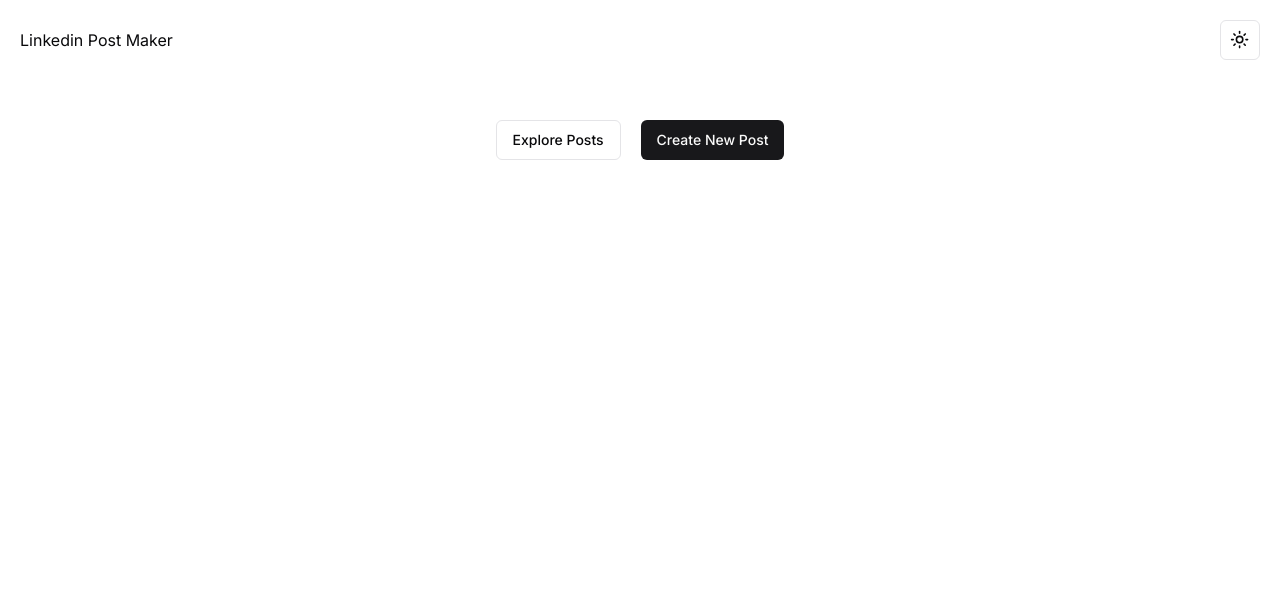
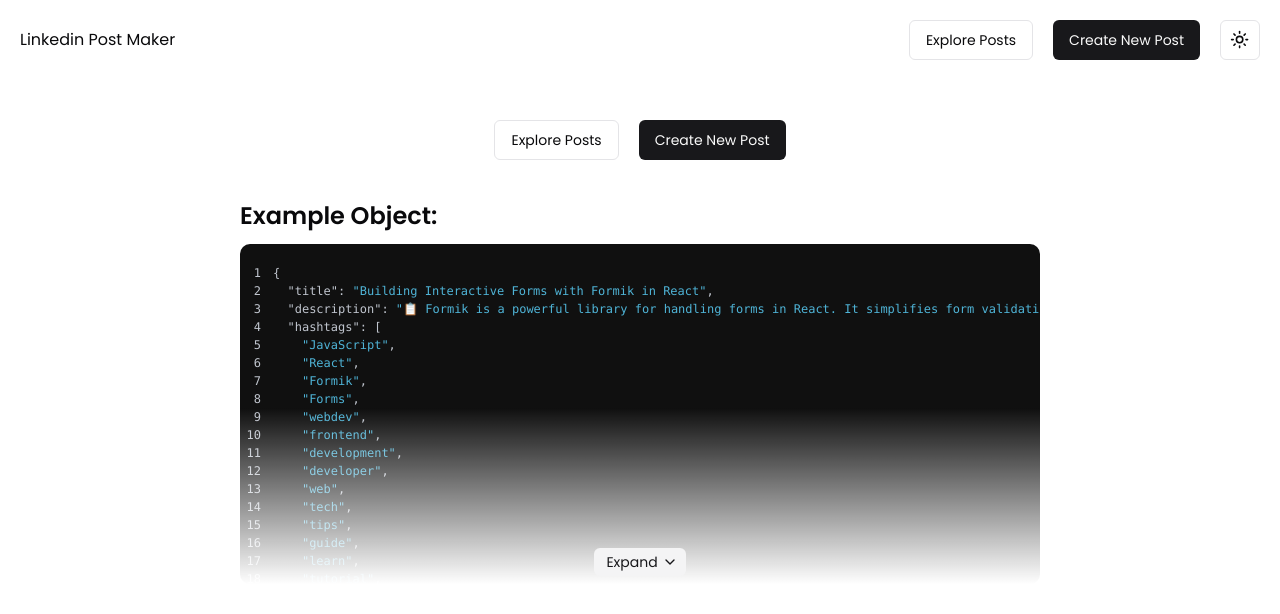
Before and after one commit to DIVYA-PAWAR-03/linkedin-post-maker, a Next.js app: page / in a window 1280 px wide. Shown: the top 614 px of the page. Built offline with nearby package versions, Linux system fonts and the light colour scheme.

Commit message:
feat: example code added, minor bug fixed

```diff
--- a/src/app/layout.tsx
+++ b/src/app/layout.tsx
@@ -1,5 +1,5 @@
 import type { Metadata } from "next";
-import { Inter as FontSans } from "next/font/google";
+import { Inter as FontSans, Poppins } from "next/font/google";
 import { ThemeProvider } from "@/lib/theme-provider";
 import { cn } from "@/lib/utils";
 import "./globals.css";
@@ -9,9 +9,15 @@ const fontSans = FontSans({
   variable: "--font-sans",
 });
 
+const fontPoppins = Poppins({
+  subsets: ["latin"],
+  weight: ["100", "400", "600"],
+  variable: "--font-poppins",
+});
+
 export const metadata: Metadata = {
-  title: "Create Next App",
-  description: "Generated by create next app",
+  title: "Linkedin Post Maker",
+  description: "quick Linkedin post maker",
 };
 
 export default function RootLayout({
@@ -24,7 +30,7 @@ export default function RootLayout({
       <body
         className={cn(
           "min-h-screen bg-background font-sans antialiased",
-          fontSans.variable
+          fontPoppins.className
         )}
       >
         <ThemeProvider attribute="class" defaultTheme="system" enableSystem>
--- a/src/app/page.tsx
+++ b/src/app/page.tsx
@@ -1,8 +1,76 @@
+"use client";
+
 import Header from "@/components/header";
 import { Button } from "@/components/ui/button";
+import { ChevronDown } from "lucide-react";
 import Link from "next/link";
+import { useState } from "react";
+import SyntaxHighlighter from "react-syntax-highlighter";
+import { anOldHope } from "react-syntax-highlighter/dist/esm/styles/hljs";
 
 export default function Home() {
+  const [expanded, setExpanded] = useState(false);
+
+  const exampleObject = {
+    title: "Building Interactive Forms with Formik in React",
+    description:
+      "📋 Formik is a powerful library for handling forms in React. It simplifies form validation, submission, and state management, making it easy to build interactive and user-friendly forms.",
+    hashtags: [
+      "JavaScript",
+      "React",
+      "Formik",
+      "Forms",
+      "webdev",
+      "frontend",
+      "development",
+      "developer",
+      "web",
+      "tech",
+      "tips",
+      "guide",
+      "learn",
+      "tutorial",
+      "webdevelopment",
+    ],
+    content: [
+      {
+        name: "Introduction to Formik",
+        description:
+          "📋 Formik is a popular library for managing form state in React applications. It helps you handle form validation, submission, and state management efficiently.",
+        codeLang: "none",
+        code: "",
+      },
+      {
+        name: "Installing Formik",
+        description:
+          "📥 Start by installing Formik in your React project using npm or yarn.",
+        codeLang: "bash",
+        code: "npm install formik\n# or\nyarn add formik",
+      },
+      {
+        name: "Creating a Basic Form with Formik",
+        description:
+          "🛠 Create a basic form using Formik. Define your form structure and handle form state using the `useFormik` hook.",
+        codeLang: "javascript",
+        code: 'import React from \'react\';\nimport { useFormik } from \'formik\';\n\nconst BasicForm = () => {\n  const formik = useFormik({\n    initialValues: {\n      name: \'\',\n      email: \'\'\n    },\n    onSubmit: values => {\n      alert(JSON.stringify(values, null, 2));\n    }\n  });\n  return (\n    <form onSubmit={formik.handleSubmit}>\n      <label htmlFor="name">Name</label>\n      <input\n        id="name"\n        name="name"\n        type="text"\n        onChange={formik.handleChange}\n        value={formik.values.name}\n      />\n      <label htmlFor="email">Email</label>\n      <input\n        id="email"\n        name="email"\n        type="email"\n        onChange={formik.handleChange}\n        value={formik.values.email}\n      />\n      <button type="submit">Submit</button>\n    </form>\n  );\n};\n\nexport default BasicForm;',
+      },
+      {
+        name: "Adding Validation with Yup",
+        description:
+          "✅ Integrate Yup for schema-based form validation. Define a validation schema and pass it to Formik to validate form fields.",
+        codeLang: "javascript",
+        code: "import React from 'react';\nimport { useFormik } from 'formik';\nimport * as Yup from 'yup';\n\nconst validationSchema = Yup.object({\n  name: Yup.string()\n    .min(2, 'Must be at least 2 characters')\n    .required('Required'),\n  email: Yup.string()\n    .email('Invalid email address')\n    .required('Required')\n});\n\nconst ValidationForm = () => {\n  const formik = useFormik({\n    initialValues: {\n      name: '',\n      email: ''\n    },\n    validationSchema,\n    onSubmit: values => {\n      alert(JSON.stringify(values, null, 2));\n    }\n  });\n  return (\n    <form onSubmit={formik.handleSubmit}>\n      <label htmlFor=\"name\">Name</label>\n      <input\n        id=\"name\"\n        name=\"name\"\n        type=\"text\"\n        onChange={formik.handleChange}\n        value={formik.values.name}\n      />\n      {formik.errors.name ? <div>{formik.errors.name}</div> : null}\n      <label htmlFor=\"email\">Email</label>\n      <input\n        id=\"email\"\n        name=\"email\"\n        type=\"email\"\n        onChange={formik.handleChange}\n        value={formik.values.email}\n      />\n      {formik.errors.email ? <div>{formik.errors.email}</div> : null}\n      <button type=\"submit\">Submit</button>\n    </form>\n  );\n};\n\nexport default ValidationForm;",
+      },
+      {
+        name: "Handling Form Submission",
+        description:
+          "🔄 Handle form submission using Formik's `onSubmit` handler. Process form data and perform necessary actions upon form submission.",
+        codeLang: "javascript",
+        code: 'import React from \'react\';\nimport { useFormik } from \'formik\';\n\nconst SubmitForm = () => {\n  const formik = useFormik({\n    initialValues: {\n      name: \'\',\n      email: \'\'\n    },\n    onSubmit: values => {\n      console.log(\'Form data\', values);\n      // Perform additional actions such as sending data to an API\n    }\n  });\n  return (\n    <form onSubmit={formik.handleSubmit}>\n      <label htmlFor="name">Name</label>\n      <input\n        id="name"\n        name="name"\n        type="text"\n        onChange={formik.handleChange}\n        value={formik.values.name}\n      />\n      <label htmlFor="email">Email</label>\n      <input\n        id="email"\n        name="email"\n        type="email"\n        onChange={formik.handleChange}\n        value={formik.values.email}\n      />\n      <button type="submit">Submit</button>\n    </form>\n  );\n};\n\nexport default SubmitForm;',
+      },
+    ],
+  };
+
   return (
     <main className="">
       <Header />
@@ -14,6 +82,47 @@ export default function Home() {
           <Button>Create New Post</Button>
         </Link>
       </div>
+      <div
+        className="relative mt-10 w-[50rem] m-auto rounded-[10px] overflow-hidden"
+        style={{
+          height: expanded ? "auto" : "24rem",
+          overflow: expanded ? "unset" : "hidden",
+        }}
+      >
+        <h1 className="text-2xl font-bold mb-3">Example Object:</h1>
+        <SyntaxHighlighter
+          language={"json"}
+          style={anOldHope}
+          showLineNumbers
+          customStyle={{
+            backgroundColor: "#101010",
+            borderRadius: "10px",
+            paddingTop: "20px",
+            fontSize: 12 + "px",
+            paddingBottom: "20px",
+          }}
+          wrapLines={false}
+          lineProps={{
+            style: { wordBreak: "break-all", whiteSpace: "pre-wrap" },
+          }}
+          className="p-4"
+        >
+          {JSON.stringify(exampleObject, null, 2)}
+        </SyntaxHighlighter>
+        {!expanded && (
+          <div className="absolute p-2 h-44 flex justify-center items-end bottom-0 left-0 w-full bg-gradient-to-b from-transparent to-background ">
+            <Button
+              className="h-7 pr-2 pl-3"
+              variant={"secondary"}
+              onClick={() => {
+                setExpanded(true);
+              }}
+            >
+              Expand <ChevronDown className="ml-1 h-4 w-4" />
+            </Button>
+          </div>
+        )}
+      </div>
     </main>
   );
 }
--- a/src/components/header.tsx
+++ b/src/components/header.tsx
@@ -1,11 +1,21 @@
 import React from "react";
 import { ModeToggle } from "./ui/mode-toggle";
+import Link from "next/link";
+import { Button } from "./ui/button";
 
 const Header = () => {
   return (
     <div className="flex justify-between items-center p-5">
       <div>Linkedin Post Maker</div>
-      <ModeToggle />
+      <div className="flex justify-center items-center gap-5">
+        <Link href={"/explore"}>
+          <Button variant="outline">Explore Posts</Button>
+        </Link>
+        <Link href={"/post-editor"}>
+          <Button>Create New Post</Button>
+        </Link>
+        <ModeToggle />
+      </div>
     </div>
   );
 };
--- a/src/components/sidebar.tsx
+++ b/src/components/sidebar.tsx
@@ -7,6 +7,7 @@ import { Textarea } from "./ui/textarea";
 import usePost from "@/lib/usePost";
 import { useUser } from "@/lib/useUser";
 import UserDescription from "./user-description";
+import { ModeToggle } from "./ui/mode-toggle";
 
 type Props = {};
 
@@ -31,13 +32,16 @@ const Sidebar = (props: Props) => {
 
   return (
     <aside className="flex flex-col p-4">
-      <div className="mb-3 flex gap-2 items-center">
+      <div className="mb-3 flex gap-2 items-center justify-between">
+        <div className="flex gap-2 items-center">
           <Link href={"/"}>
             <Button variant="secondary" size="icon">
               <Home className="h-5 w-5" />
             </Button>
           </Link>
           <h1 className="text-xl font-bold">Post Maker</h1>
+        </div>
+        <ModeToggle />
       </div>
       <Textarea
         className="p-2 min-h-32"
--- a/src/components/themes/black-diamond/black-diamond-post.tsx
+++ b/src/components/themes/black-diamond/black-diamond-post.tsx
@@ -54,7 +54,7 @@ const BlackDiamondPost = (props: Props) => {
             <div className="absolute bottom-2 right-5 flex items-center gap-3 text-white/70">
               <Image
                 src={profilePic as string}
-                className="h-8 w-8 rounded-full"
+                className="h-8 w-8 rounded-full object-cover"
                 height={8}
                 width={8}
                 alt=""
--- a/src/components/themes/black-diamond/post-first-page.tsx
+++ b/src/components/themes/black-diamond/post-first-page.tsx
@@ -28,7 +28,7 @@ const PostFirstPage = ({ title }: { title: string }) => {
             {profilePic && (
               <Image
                 src={profilePic as string}
-                className="h-16 w-16 rounded-full"
+                className="h-16 w-16 rounded-full object-cover"
                 height={16}
                 width={16}
                 alt=""
--- a/src/components/themes/black-diamond/post-last-page.tsx
+++ b/src/components/themes/black-diamond/post-last-page.tsx
@@ -27,7 +27,7 @@ const PostLastPage = () => {
             {profilePic && (
               <Image
                 src={profilePic as string}
-                className="h-20 w-20 rounded-full"
+                className="h-20 w-20 rounded-full object-cover"
                 height={20}
                 width={20}
                 alt=""
--- a/src/components/themes/colourful-bubbles/colourful-bubbles-post.tsx
+++ b/src/components/themes/colourful-bubbles/colourful-bubbles-post.tsx
@@ -52,7 +52,7 @@ const ColourfulBubblesPost = (props: Props) => {
             <div className="absolute bottom-2 right-3 flex items-center gap-3 text-black/70 bg-white/30 py-1 px-2 rounded-lg">
               <Image
                 src={profilePic as string}
-                className="h-8 w-8 rounded-full"
+                className="h-8 w-8 rounded-full object-cover"
                 height={8}
                 width={8}
                 alt=""
--- a/src/components/themes/colourful-bubbles/post-first-page.tsx
+++ b/src/components/themes/colourful-bubbles/post-first-page.tsx
@@ -30,7 +30,7 @@ const PostFirstPage = ({ title }: { title: string }) => {
         {profilePic && (
           <Image
             src={profilePic as string}
-            className="h-16 w-16 rounded-full"
+            className="h-16 w-16 rounded-full object-cover"
             height={16}
             width={16}
             alt=""
--- a/src/components/themes/colourful-bubbles/post-last-page.tsx
+++ b/src/components/themes/colourful-bubbles/post-last-page.tsx
@@ -29,7 +29,7 @@ const PostLastPage = () => {
         {profilePic && (
           <Image
             src={profilePic as string}
-            className="h-20 w-20 rounded-full"
+            className="h-20 w-20 rounded-full object-cover"
             height={20}
             width={20}
             alt=""
```
Also changed, not shown: src/components/modificable-code-block.tsx (+9 -2 lines). Lines whose indentation alone changed are shown as unchanged.
